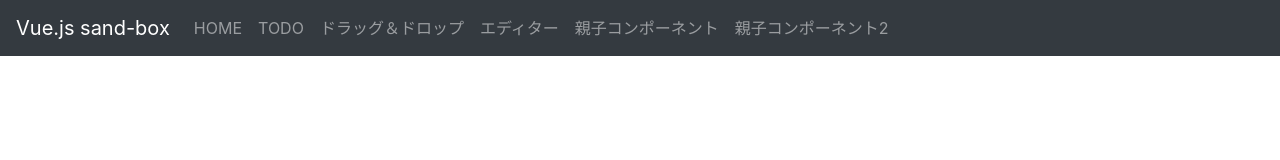
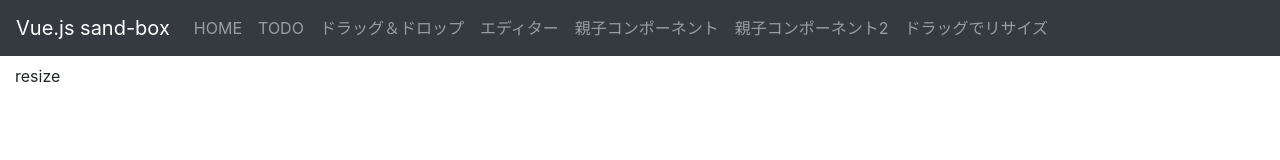
Before and after one commit to kyoruni/vue-sand-box, a Vue app: page /drag-resize in a window 1280 px wide. Shown: the top 160 px of the page. Built offline with nearby package versions, Linux system fonts and the light colour scheme.

Commit message:
:wrench: #20 resizeページ作成

```diff
--- a/src/App.vue
+++ b/src/App.vue
@@ -30,6 +30,10 @@
         <b-navbar-nav>
           <b-nav-item to="/parent2">親子コンポーネント2</b-nav-item>
         </b-navbar-nav>
+        <!-- #20 Drag Resize -->
+        <b-navbar-nav>
+          <b-nav-item to="/drag-resize">ドラッグでリサイズ</b-nav-item>
+        </b-navbar-nav>
       </b-collapse>
     </b-navbar>
     <!-- メインページ -->
--- a/src/router/index.js
+++ b/src/router/index.js
@@ -36,6 +36,12 @@ const routes = [
     path: '/parent2',
     name: 'parent2',
     component: () => import('../views/Parent2.vue')
+  },
+  {
+    // #20 ドラッグでリサイズ
+    path: '/drag-resize',
+    name: 'drag-resize',
+    component: () => import('../views/DragResize.vue')
   }
 ]
 
--- /dev/null
+++ b/src/views/DragResize.vue
@@ -0,0 +1,5 @@
+<template>
+  <div class="drag-resize">
+    resize
+  </div>
+</template>
```
